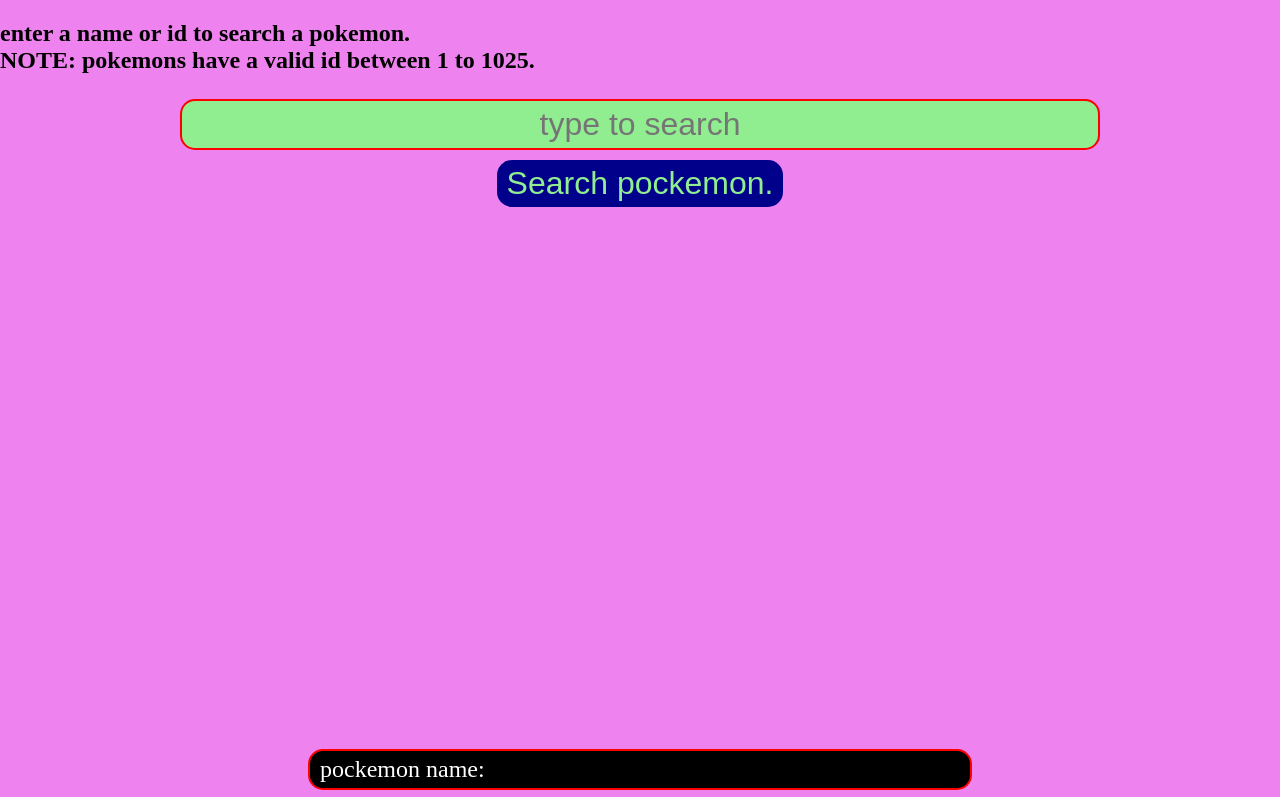
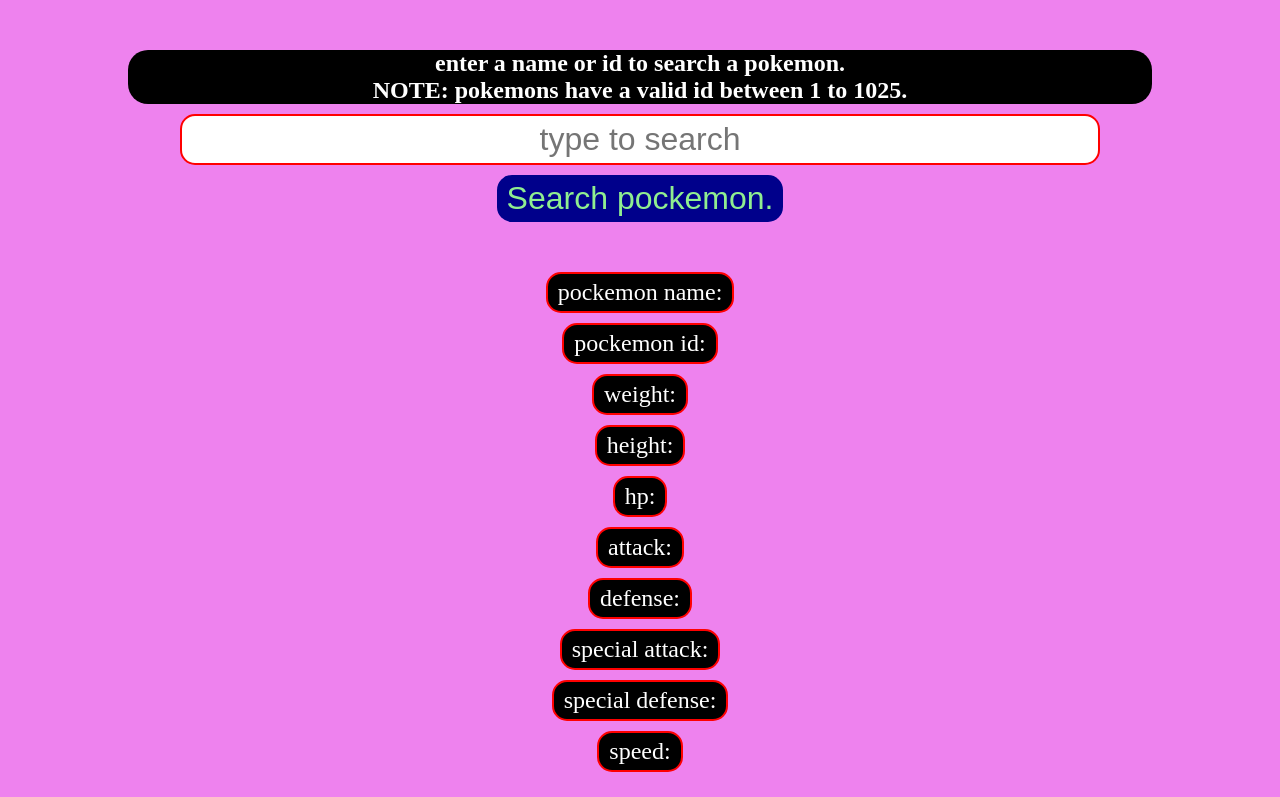
Before and after one commit to eliudnjoroo/Final-javascript-exam, a plain HTML site: page index.html in a window 1280 px wide. Shown: the top 797 px of the page. Drawn offline with Linux system fonts and the light colour scheme.

Commit message:
Update styles.css

```diff
--- a/styles.css
+++ b/styles.css
@@ -13,17 +13,28 @@ div, button, input{
   margin : 5px auto;
   border-radius : 15px;
   border: 2px solid red;
+  text-align: center;
 }
 div {
   background-color: black;
-  min-width: 50vw;
+  min-width: 0vw;
   color: white;
   font-size: 1.5em;
+  overflow: hidden;
+  transition: all 1s;
 }
-input{
-  background-color: lightgreen;
+h2{
+  background-color: black;
+  color: white;
+  font-size: 1.5em;
+  width: 80vw;
+  border-radius:20px;
+  text-align: center;
+  margin: 5px auto;
+  margin-top: 50px;
+}
+#search-input{
   min-width : 70vw;
-  color : darkblue;
   text-align : center ;
   font-size : 2em;
 }
@@ -52,15 +63,22 @@ button{
   display : flex;
   justify-content : center ;
   align-items:center ;
-  height: 40vw;
+  height: 0vw;
   background-color: transparent;
   margin: 5px auto;
   border : none ;
+  overflow: hidden;
+  transition: all 2s;
+  flex-direction: column;
 }
-#sprite{
+#sprite2{
   margin : auto;
   height : 40vw;
 }
+span{
+  margin: 5 auto;
+}
+
 .type {
   min-width : 10px;
   height :25px;
```
